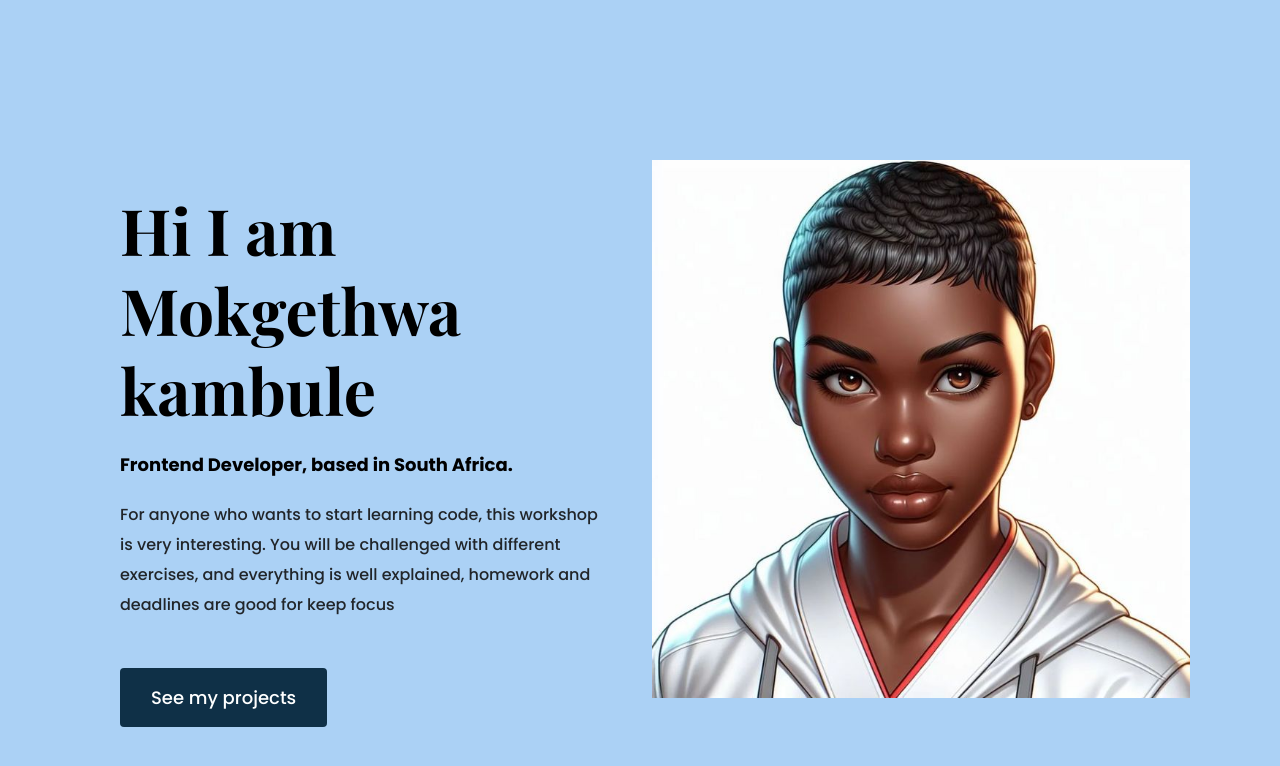
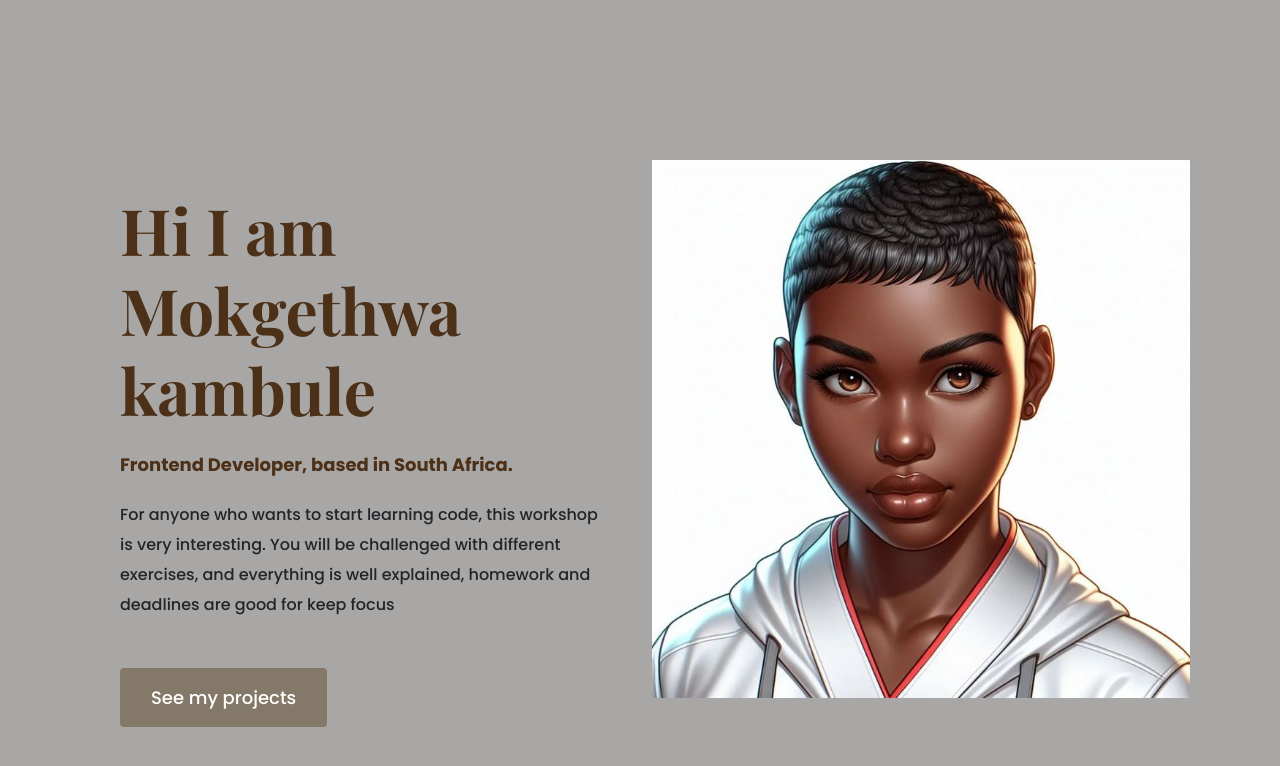
Before and after one commit to MoKambule/Portfolio-project, a plain HTML site: page index.html in a window 1280 px wide. Drawn offline with nearby package versions, Linux system fonts and the light colour scheme.

```diff
--- a/styles/portfolio.css
+++ b/styles/portfolio.css
@@ -1,5 +1,5 @@
 :root {
-  --branding-color: #0f3047;
+  --branding-color: #847969;
   --secondary-color: #7b59d1;
   --heading-font-family: "Playfair Display", serif;
   --default-font-family: "Poppins", sans-serif;
@@ -7,7 +7,7 @@
 
 body {
   font-family: var(--default-font-family);
-  background-color: rgb(171, 209, 245);
+  background-color: rgb(168, 167, 165);
 }
 
 h1,
@@ -16,7 +16,7 @@ h3,
 h4,
 h5,
 h6 {
-  color: black;
+  color: rgb(76, 48, 24);
   font-family: var(--heading-font-family);
   font-weight: bold;
 }
```
